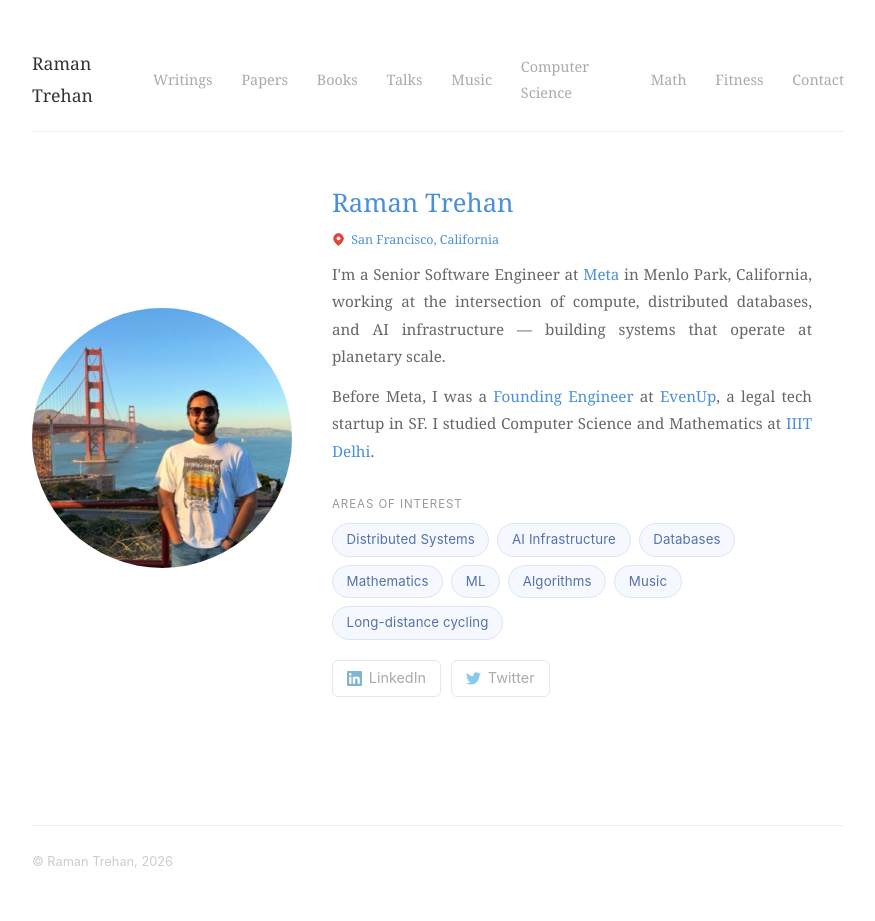
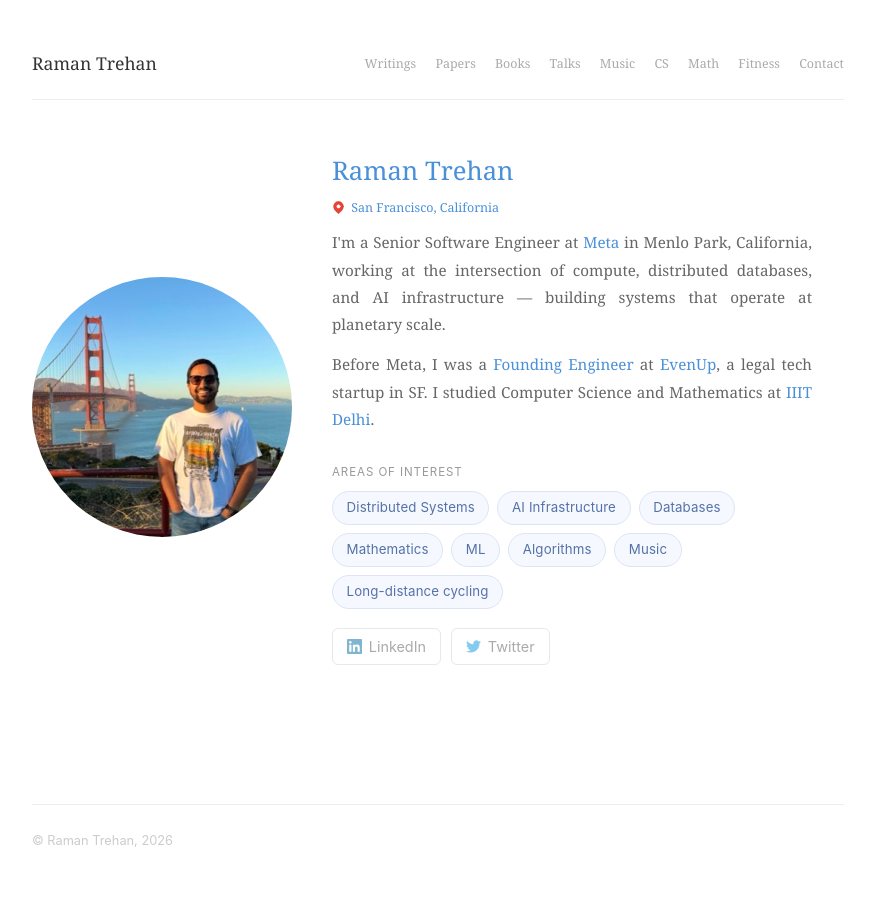
Before and after one commit to ramandeeptrehan/ramandeeptrehan.github.io, a Jekyll site: the page built from index.html, in a window 1280 px wide. Shown: the whole page, without its empty margins (202-1077 px from the left). Built offline with Jekyll 4.4.1, drawn with Linux system fonts in a browser that asks for light colours; after the commit the page ends 900 px from its top, so only the background shows below that.

Commit message:
Slim nav font and spacing to fit all items

```diff
--- a/_layouts/default.html
+++ b/_layouts/default.html
@@ -20,7 +20,7 @@
       <a href="/books/" {% if page.url contains '/books' %}class="active"{% endif %}>Books</a>
       <a href="/talks/" {% if page.url contains '/talks' %}class="active"{% endif %}>Talks</a>
       <a href="/music/" {% if page.url contains '/music' %}class="active"{% endif %}>Music</a>
-      <a href="/cs/" {% if page.url contains '/cs' %}class="active"{% endif %}>Computer Science</a>
+      <a href="/cs/" {% if page.url contains '/cs' %}class="active"{% endif %}>CS</a>
       <a href="/math/" {% if page.url contains '/math' %}class="active"{% endif %}>Math</a>
       <a href="/fitness/" {% if page.url contains '/fitness' %}class="active"{% endif %}>Fitness</a>
       <a href="/contact/" {% if page.url contains '/contact' %}class="active"{% endif %}>Contact</a>
--- a/assets/css/style.css
+++ b/assets/css/style.css
@@ -49,12 +49,13 @@
 /* Nav */
 nav {
   display: flex;
-  gap: 1.8rem;
+  gap: 1.2rem;
   align-items: center;
+  flex-wrap: wrap;
 }
 
 nav a {
-  font-size: 0.9rem;
+  font-size: 0.78rem;
   color: #aaa;
   text-decoration: none;
 }
```
